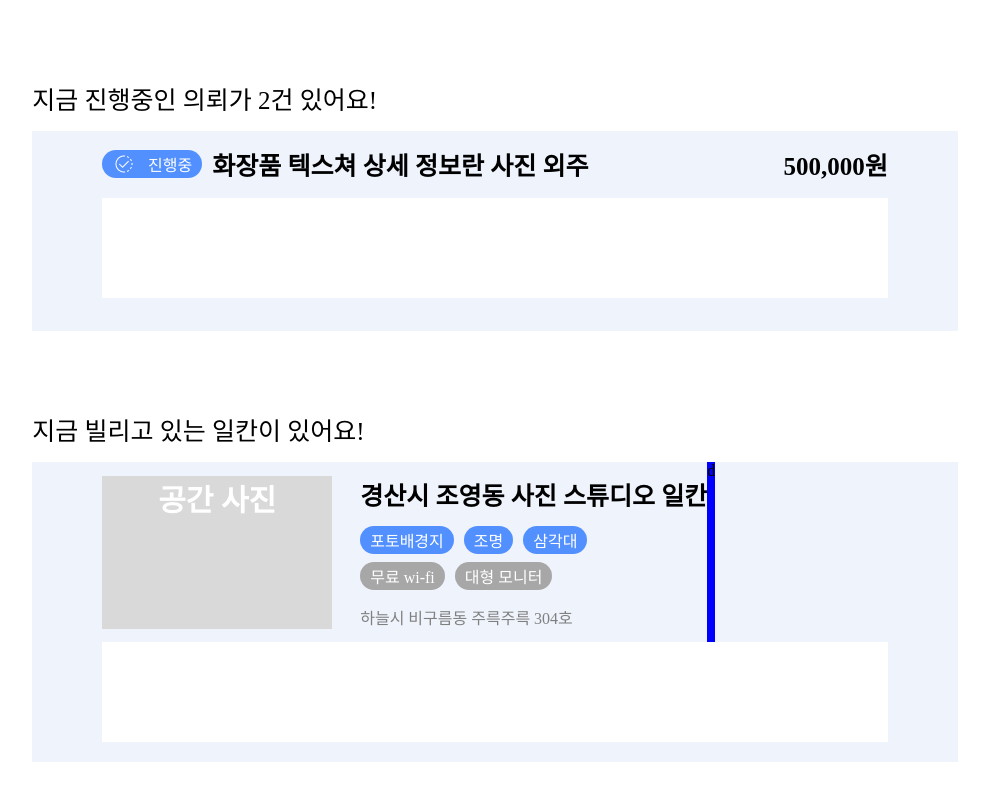
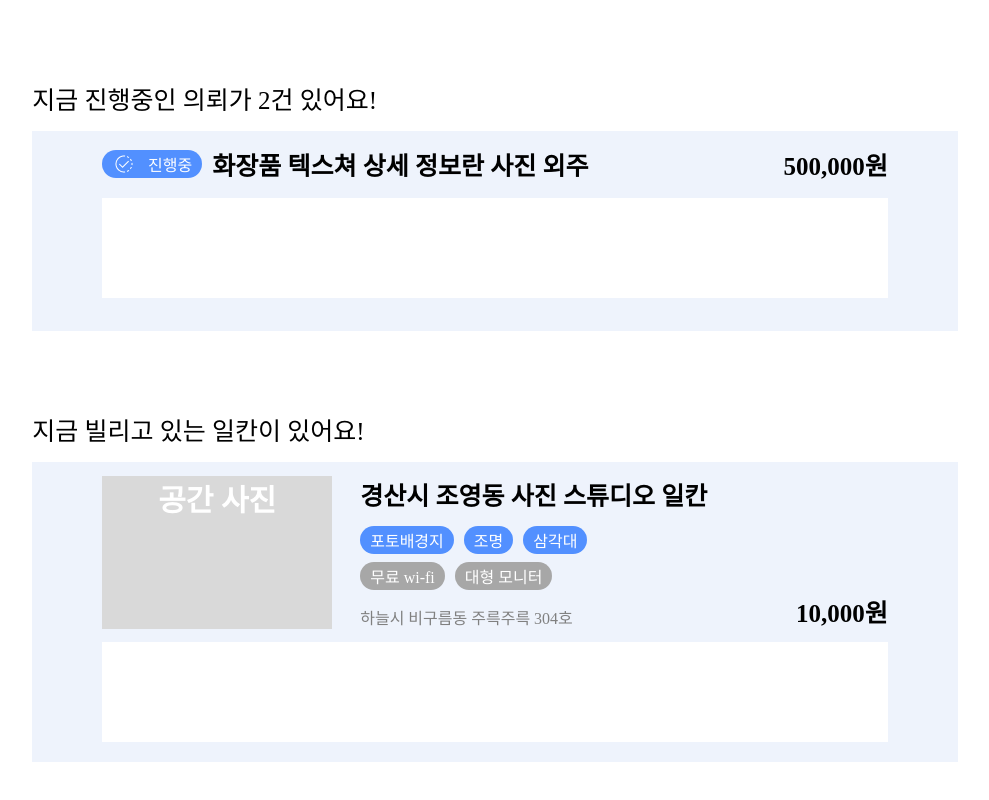
Before and after one commit to cryingdryice/ILKAN-web, a React (Vite) app: page /main/myPage in a window 1280 px wide. Shown: the part 569-1369 px from the top of the page, without its empty margins (265-1254 px from the left). Built offline with nearby package versions, Linux system fonts and the light colour scheme; the HTML template or start-up script is replaced by a standard one.

Commit message:
feat: topDiv 구현

```diff
--- a/src/components/progressingIlKan.tsx
+++ b/src/components/progressingIlKan.tsx
@@ -34,7 +34,11 @@ export default function ProgressingIlKan() {
                 </div>
               </div>
             </div>
-            <div className={progressingIlKanStyle.rightDiv}>d</div>
+            <div className={progressingIlKanStyle.rightDiv}>
+              <div className={progressingIlKanStyle.priceDiv}>
+                <span>10,000원</span>
+              </div>
+            </div>
           </div>
           <div className={progressingIlKanStyle.contentDiv}>
             <div className={progressingIlKanStyle.progressingBarDiv}></div>
--- a/src/css/components/progressingIlKan.module.css
+++ b/src/css/components/progressingIlKan.module.css
@@ -28,9 +28,12 @@
   flex: 1.5;
   display: flex;
   flex-direction: row;
+  position: relative;
+  justify-content: space-between;
   /* background-color: blue; */
 }
 .leftDiv {
+  /* flex: 1; */
   /* background-color: red; */
   display: flex;
   flex-direction: row;
@@ -55,9 +58,21 @@
 }
 
 .rightDiv {
-  background-color: blue;
+  display: flex;
+  align-items: center;
 }
-
+.priceDiv {
+  height: 85%;
+  display: flex;
+  align-items: end;
+}
+.priceDiv > span {
+  font-size: 25px;
+  font-weight: bold;
+  /* position: absolute;
+  bottom: 0;
+  right: 0; */
+}
 .titleDiv span {
   font-size: 25px;
   font-weight: 600;
--- a/src/css/components/progressingWork.module.css
+++ b/src/css/components/progressingWork.module.css
@@ -60,7 +60,7 @@
   font-weight: 600;
 }
 
-.priceDiv span {
+.priceDiv > span {
   font-size: 25px;
   font-weight: bold;
 }
```
